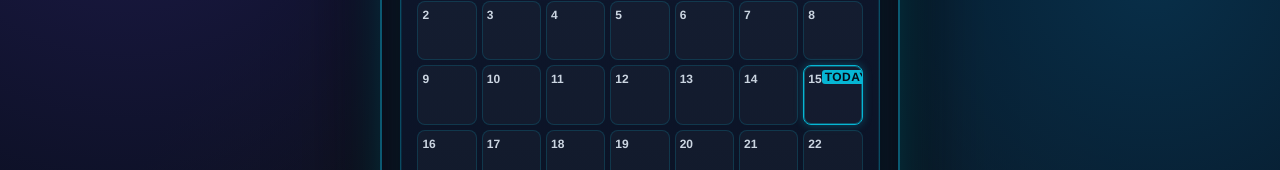
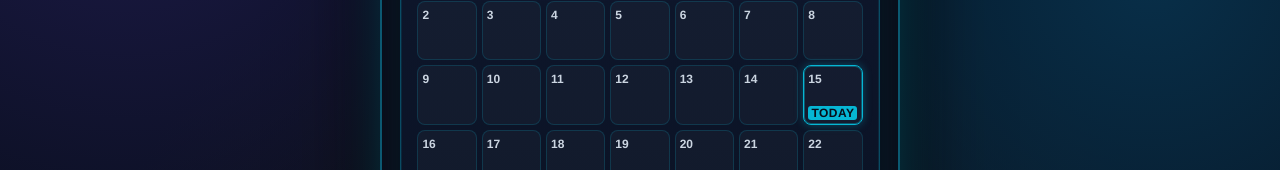
Before and after one commit to vero-code/dev-cadence, a React (Vite) app: page / in a window 1280 px wide. Shown: the part 266-436 px from the top of the page. Built offline with nearby package versions, Linux system fonts and the light colour scheme.

Commit message:
style: move today badge to cell bottom and adjust font size

```diff
--- a/src/components/CalendarDayCell.jsx
+++ b/src/components/CalendarDayCell.jsx
@@ -95,7 +95,6 @@ export const CalendarDayCell = ({
     >
       <div className="day-top-bar">
         <span className="day-number">{day.dayNumber}</span>
-        {day.isToday && <span className="today-badge" title="Today">TODAY</span>}
         {(hasDeadlines || isModalDeadlineDay) && (
           <span
             className={`deadline-flag ${isModalDeadlineDay ? 'draft-deadline-flag' : ''} ${isHoveredDeadline ? 'highlighted-deadline-flag' : ''}`}
@@ -111,6 +110,7 @@ export const CalendarDayCell = ({
       </div>
 
       <div className="day-badges-wrap">
+        {day.isToday && <span className="today-badge" title="Today">Today</span>}
         {isRangeStart && <span className="range-badge">START</span>}
         {isModalStartDay && !isRangeStart && (
           <span className="range-badge draft-start-badge" title="Draft Start Date">
--- a/src/styles/calendar/calendar-cells.css
+++ b/src/styles/calendar/calendar-cells.css
@@ -185,6 +185,7 @@
   padding: 1px 3px;
   border-radius: 3px;
   line-height: 1;
+  text-transform: uppercase;
 }
 
 [data-theme="parchment"] .today-badge {
```
